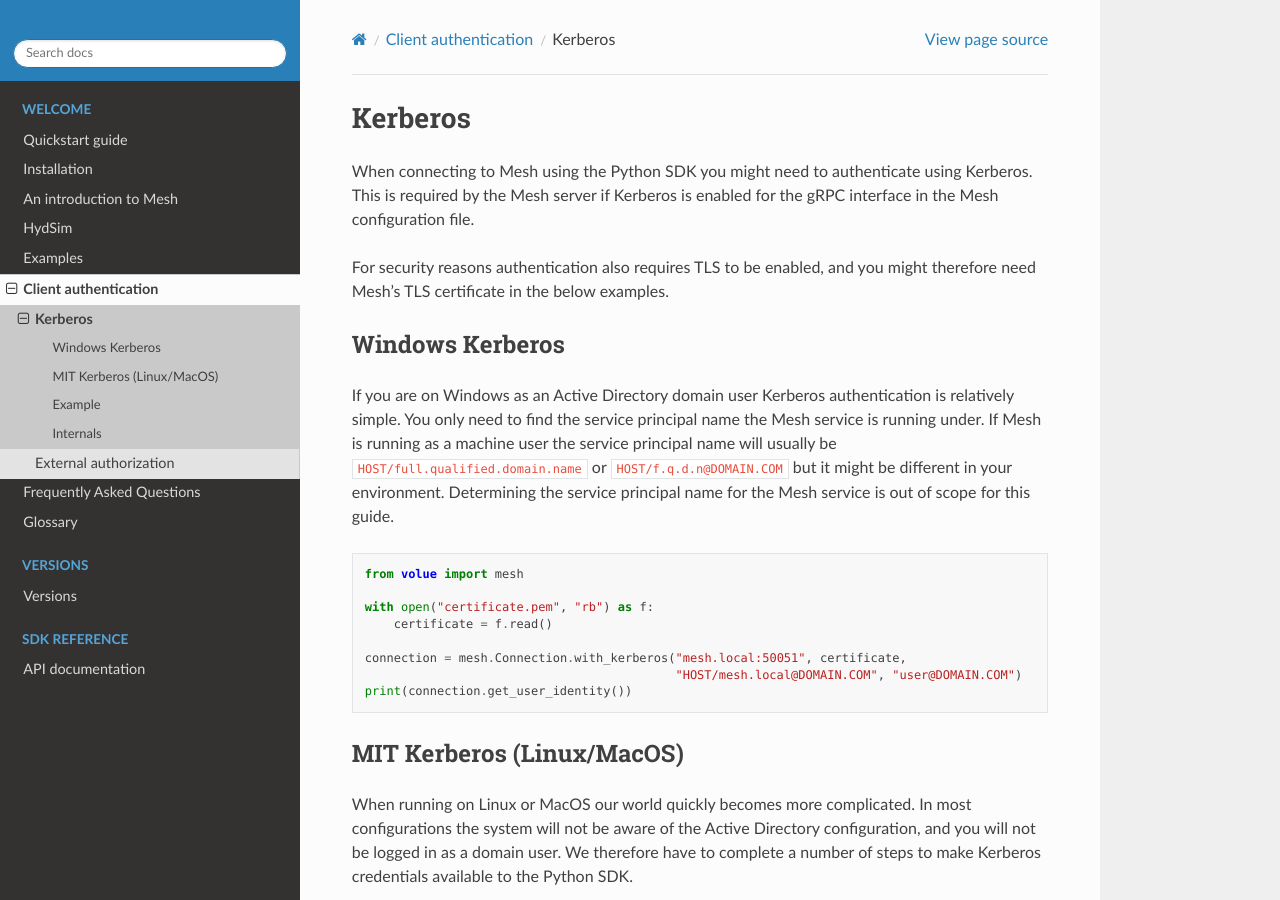
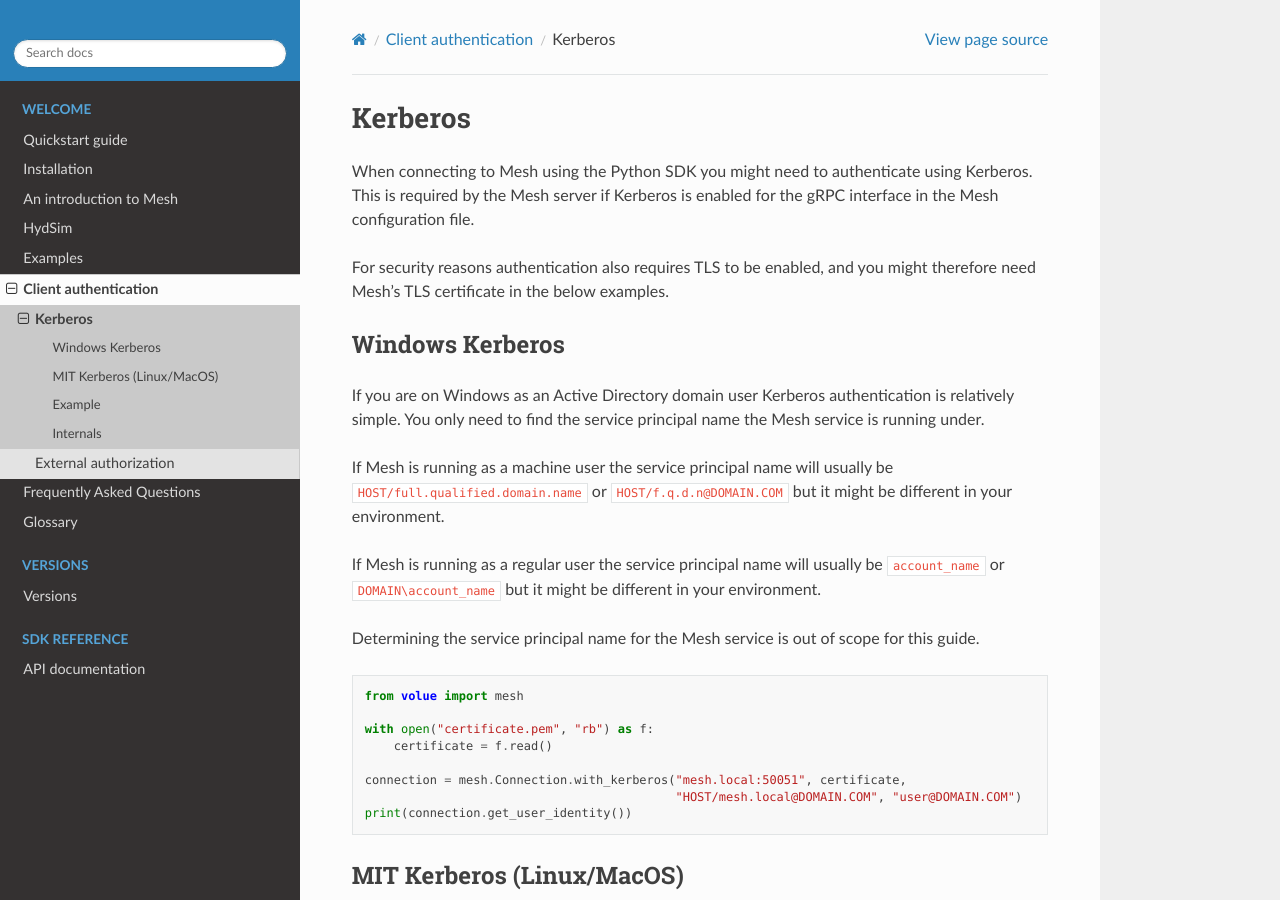
Before and after one commit to Volue-Public/energy-mesh-python, a Sphinx documentation site: the page built from docs/source/kerberos.rst, in a window 1280 px wide and 900 px high. Built offline with Sphinx 7.4.7 and the Read the Docs theme 3.1.0, drawn with Linux system fonts in a browser that asks for light colours.

Commit message:
docs: add more information on SPN

```diff
--- a/docs/source/kerberos.rst
+++ b/docs/source/kerberos.rst
@@ -15,11 +15,18 @@ Windows Kerberos
 
 If you are on Windows as an Active Directory domain user Kerberos
 authentication is relatively simple. You only need to find the service
-principal name the Mesh service is running under. If Mesh is running as a
-machine user the service principal name will usually be
+principal name the Mesh service is running under.
+
+If Mesh is running as a machine user the service principal name will usually be
 ``HOST/full.qualified.domain.name`` or ``HOST/f.q.d.n@DOMAIN.COM`` but it might
-be different in your environment. Determining the service principal name for
-the Mesh service is out of scope for this guide.
+be different in your environment.
+
+If Mesh is running as a regular user the service principal name will usually be
+``account_name`` or ``DOMAIN\account_name`` but it might be different in your
+environment.
+
+Determining the service principal name for the Mesh service is out of scope for
+this guide.
 
 .. code-block:: python
 
```
